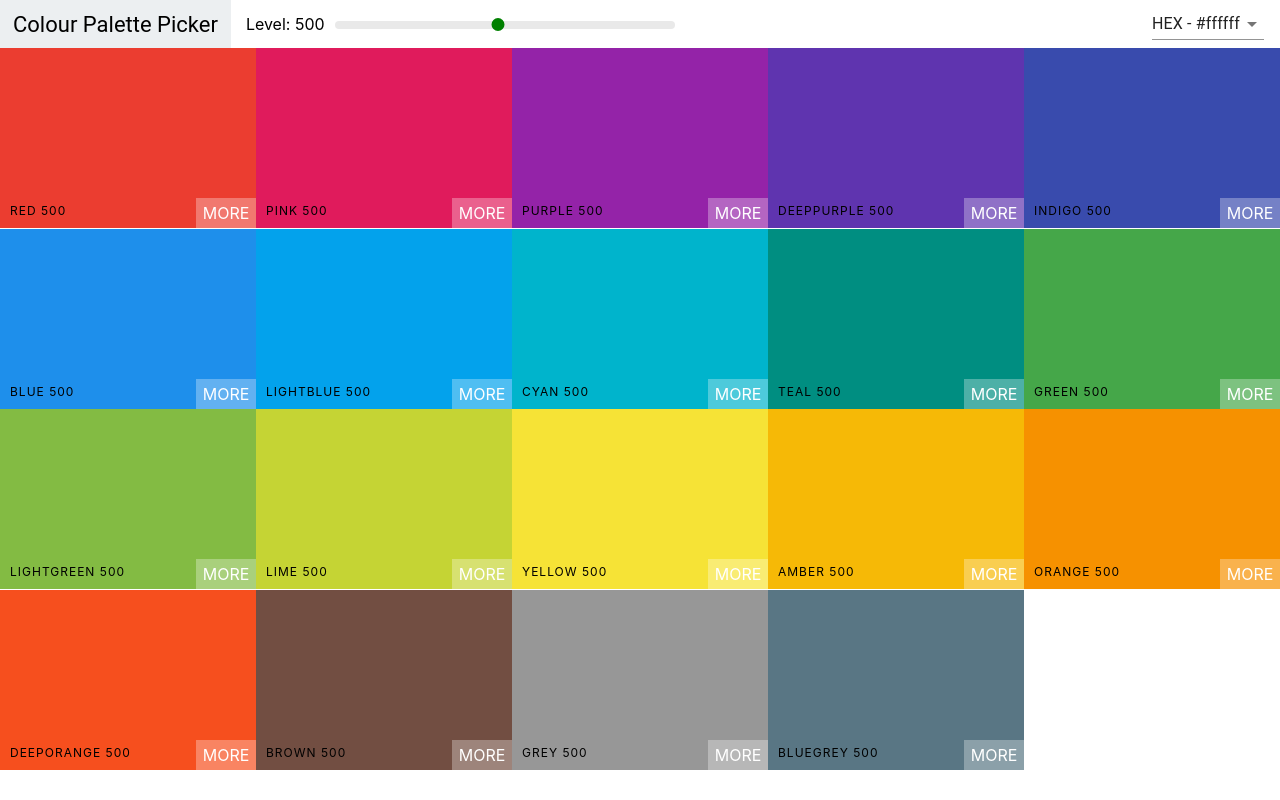
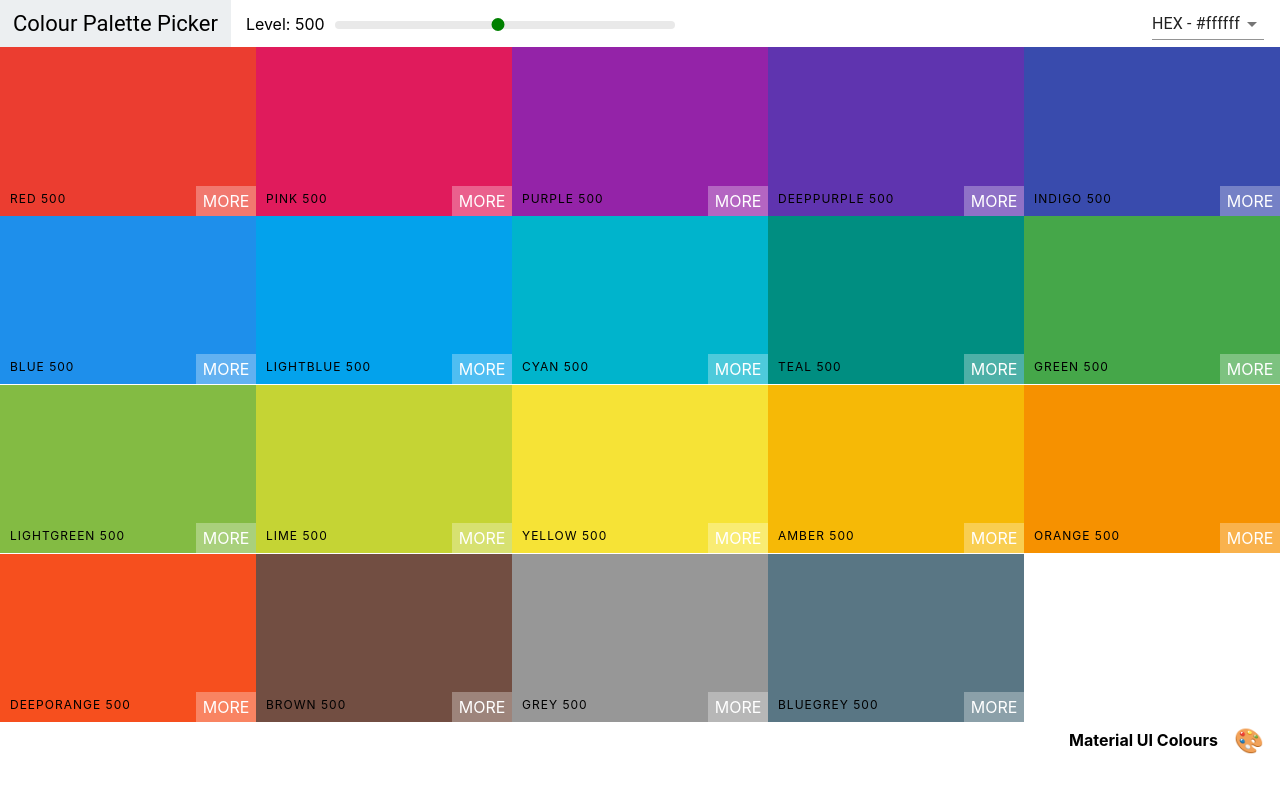
Before and after one commit to JoshuaKaluski/colour-palette-picker, a React (Create React App) app: page / in a window 1280 px wide. Built offline with nearby package versions, Linux system fonts and the light colour scheme.

Commit message:
Added palette footer.

```diff
--- a/src/Palette.css
+++ b/src/Palette.css
@@ -1,7 +1,24 @@
 .Palette {
-    height: 100vh;
+    height: 95vh;
+    width: 100%;
+    display: flex;
+    flex-direction: column;
 }
 
 .Palette-colours {
     height: 90%;
 }
+
+.Palette-footer {
+    background-color: white;
+    height: 5vh;
+    display: flex;
+    justify-content: flex-end;
+    align-items: center;
+    font-weight: bold;
+}
+
+.emoji {
+    font-size: 1.5rem;
+    margin: 0 1rem;
+}
--- a/src/Palette.js
+++ b/src/Palette.js
@@ -18,17 +18,17 @@
     }
     render() {
         //Object destructuring of props and state
-        const {colours} = this.props.palette;
+        const {colours, paletteName, emoji} = this.props.palette;
         const {level, format} = this.state;
 
         //Generate colour boxes for the desired palette
         const colourBoxes = colours[level].map(colour => (
-            <ColourBox background={colour[format]} name={colour.name} />
+            <ColourBox key={colour.id} background={colour[format]} name={colour.name} />
         ));
 
         return (
             <div className="Palette">
-                {/*Navbar goes here*/}
+                {/*Navbar to change colour levels and format*/}
                 <Navbar
                     level={level}
                     changeLevel={this.changeLevel}
@@ -39,6 +39,10 @@
                     {colourBoxes}
                 </div>
                 {/*Footer*/}
+                <footer className="Palette-footer">
+                    {paletteName}
+                    <span className="emoji">{emoji}</span>
+                </footer>
             </div>
         )
     }
```
